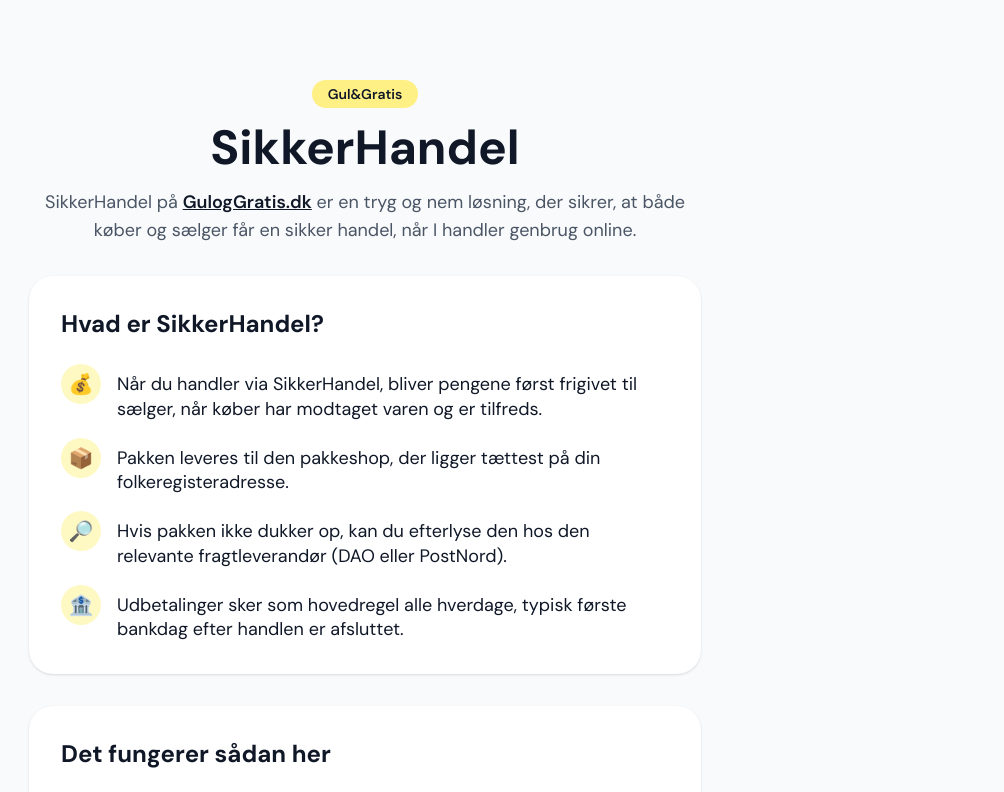
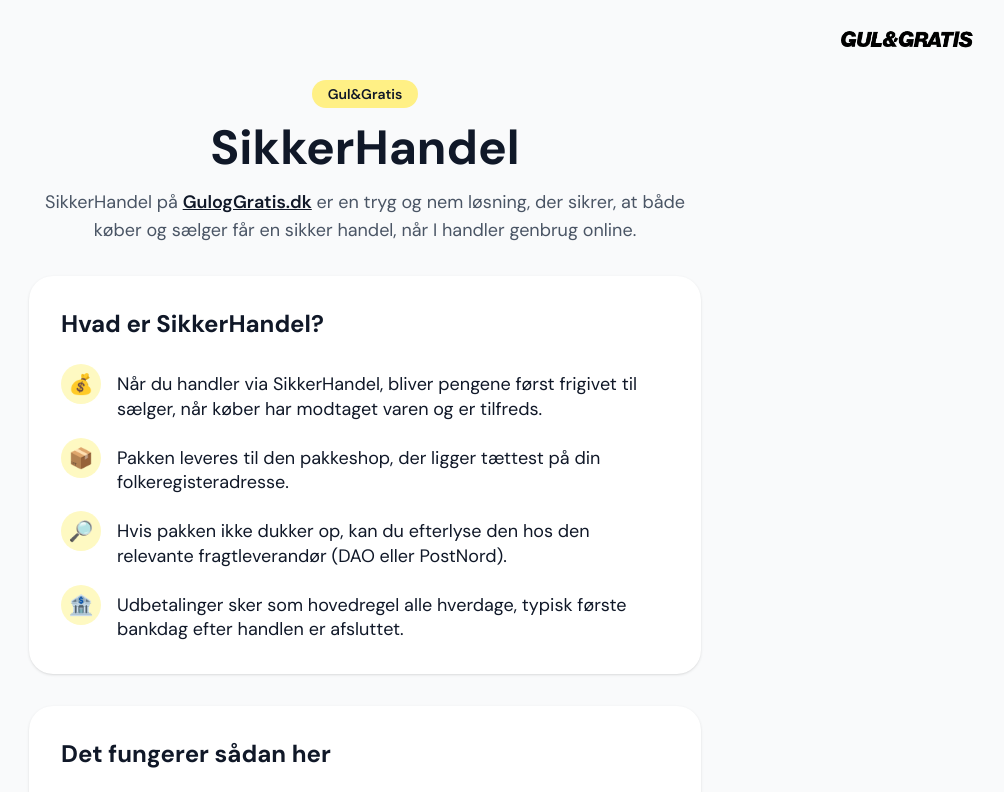
Before and after one commit to khojgaardkroyer-stack/guloggartis, a React (Vite) app: page / in a window 1280 px wide. Shown: the top 792 px of the page, without its empty margins (275-1279 px from the left). Built offline with nearby package versions, Linux system fonts and the light colour scheme.

Commit message:
Add Gul&Gratis logo in the top-right corner
Co-Authored-By: Claude Opus 5.5 <noreply@anthropic.com>
Claude-Session: https://claude.ai/code/session_01Daou4s8jKBJt4T1tELkRRS

```diff
--- a/src/App.tsx
+++ b/src/App.tsx
@@ -1,3 +1,4 @@
+import logo from './assets/gul-og-gratis-logo.png'
 import StepList from './components/StepList'
 import { facts, happyPath, rejectedPath } from './content'
 
@@ -5,7 +6,10 @@ const GUL_OG_GRATIS_URL = 'https://www.guloggratis.dk/'
 
 function App() {
   return (
-    <main className="min-h-screen bg-gray-50 px-4 py-12 text-gray-900 sm:py-20">
+    <main className="relative min-h-screen bg-gray-50 px-4 py-16 text-gray-900 sm:py-20">
+      <a href={GUL_OG_GRATIS_URL} className="absolute top-4 right-4 sm:top-6 sm:right-6">
+        <img src={logo} alt="Gul&Gratis" className="h-5 mix-blend-multiply sm:h-7" />
+      </a>
       <div className="mx-auto max-w-2xl space-y-8">
         <header className="space-y-4 text-center">
           <p className="inline-block rounded-full bg-yellow-200 px-4 py-1 text-sm font-semibold">
```
Also changed, not shown: src/assets/gul-og-gratis-logo.png (added).
